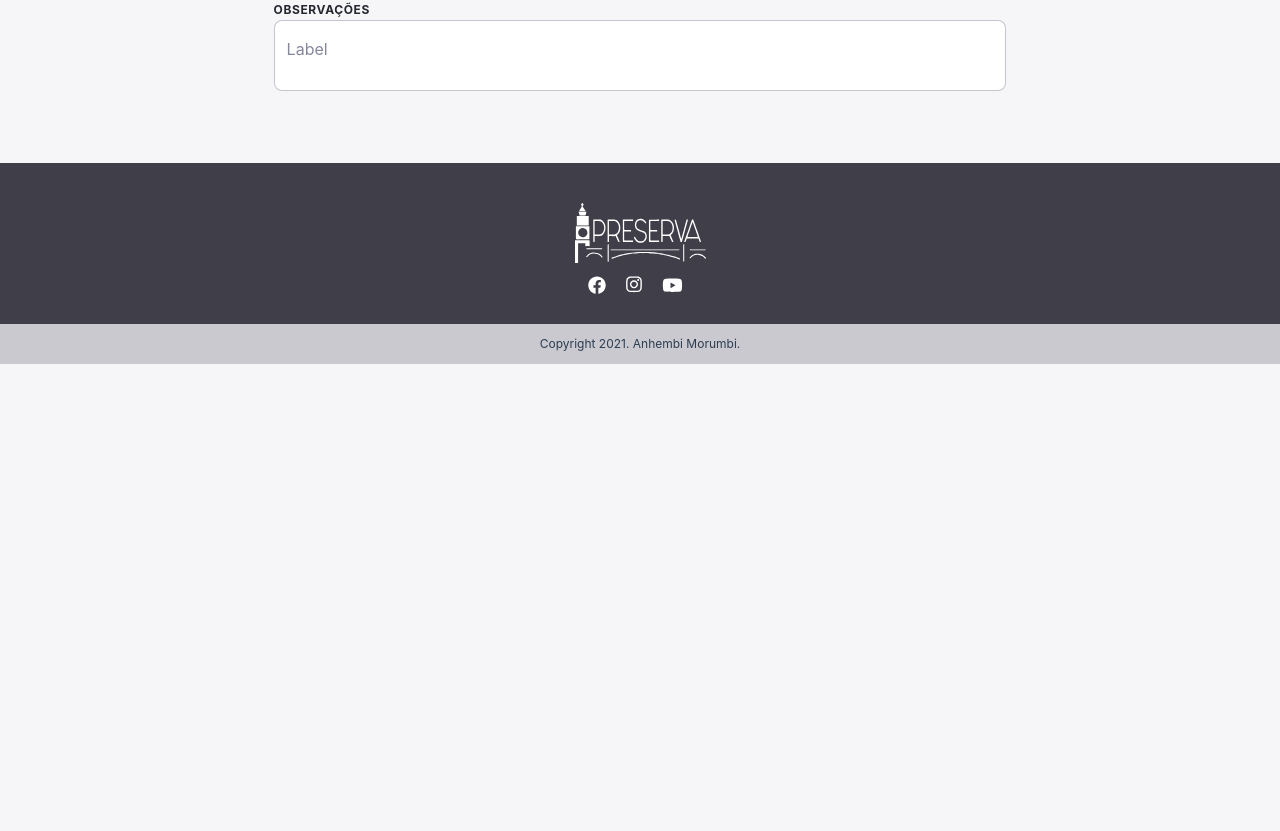
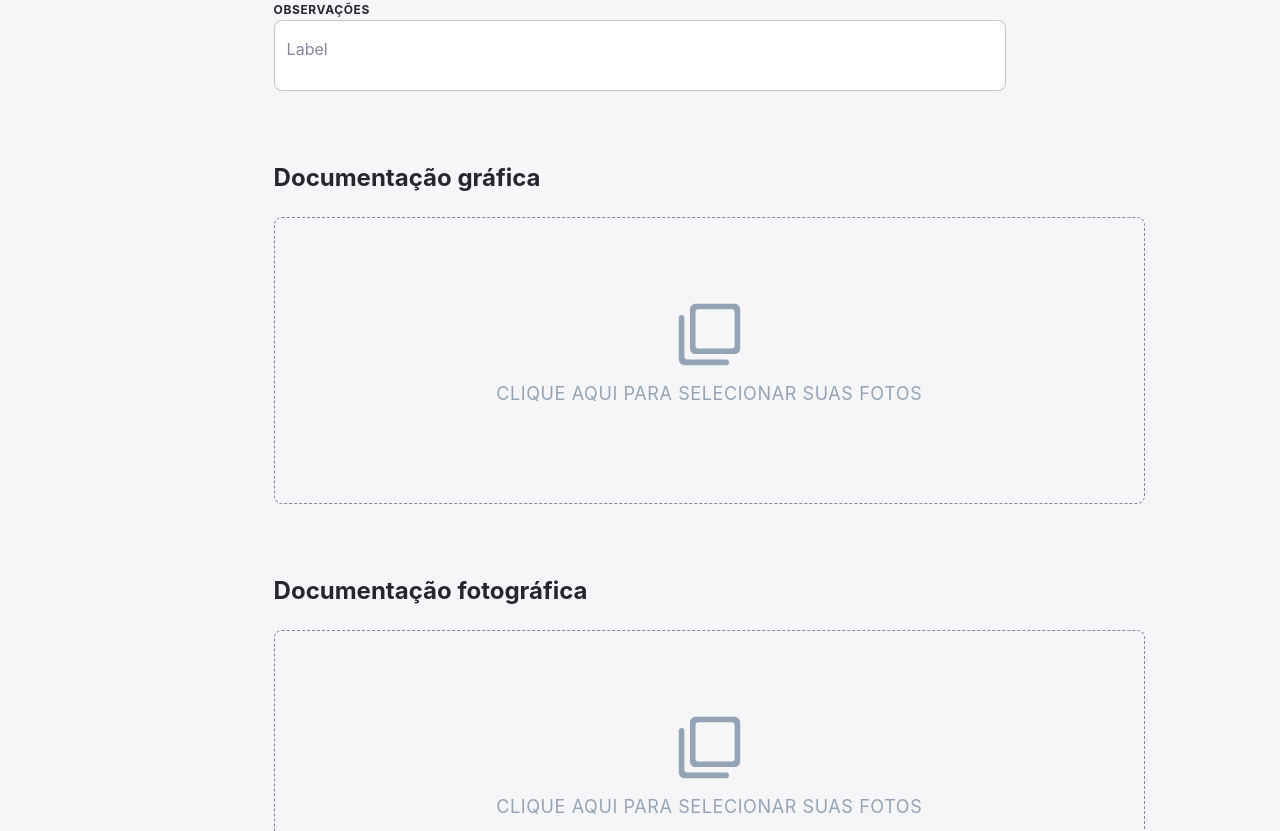
Before and after one commit to mmorillodev/conpresp-front, a React (Create React App) app: page /novo-patrimonio in a window 1280 px wide. Shown: the part 3729-4560 px from the top of the page. Before the commit the page ends 4095 px from the top, so only its background shows below. Built offline with nearby package versions, Linux system fonts and the light colour scheme; no server answers.

Commit message:
finish styling

```diff
--- a/src/pages/NewPatrimony/NewPatrimony.module.scss
+++ b/src/pages/NewPatrimony/NewPatrimony.module.scss
@@ -155,3 +155,32 @@ form {
 .resolutionItem {
   margin-bottom: 1rem;
 }
+
+.inputFile {
+  display: flex;
+  justify-content: center;
+  align-items: center;
+  width: 871.47px;
+  height: 287px;
+  border: 1px dashed #85879b;
+  border-radius: 8px;
+
+  .fileDesc {
+    font-style: normal;
+    font-weight: normal;
+    font-size: 18px;
+    line-height: 160%;
+    font-family: -apple-system, BlinkMacSystemFont, 'Segoe UI', 'Roboto',
+      'Oxygen', 'Ubuntu', 'Cantarell', 'Fira Sans', 'Droid Sans',
+      'Helvetica Neue', sans-serif;
+    color: #94a4b5 !important;
+  }
+
+  img {
+    margin-bottom: 14px;
+  }
+
+  input {
+    display: none;
+  }
+}
--- a/src/pages/NewPatrimony/NewPatrimony.tsx
+++ b/src/pages/NewPatrimony/NewPatrimony.tsx
@@ -1,5 +1,6 @@
 import { FC } from 'react'
 import Select from '../../components/Select/Select'
+import copyIcon from '../../assets/copy_24px.svg'
 
 import styles from './NewPatrimony.module.scss'
 
@@ -303,6 +304,30 @@ const NewPatrimony: FC = () => (
           <textarea placeholder="Label" />
         </label>
       </section>
+      <section>
+        <div className={styles.sectionTitle}>
+          <h2>Documentação gráfica</h2>
+        </div>
+        <label className={styles.inputFile}>
+          <input type="file" multiple />
+          <img src={copyIcon} alt="File icon" />
+          <span className={styles.fileDesc}>
+            Clique aqui para selecionar suas fotos
+          </span>
+        </label>
+      </section>
+      <section>
+        <div className={styles.sectionTitle}>
+          <h2>Documentação fotográfica</h2>
+        </div>
+        <label className={styles.inputFile}>
+          <input type="file" multiple />
+          <img src={copyIcon} alt="File icon" />
+          <span className={styles.fileDesc}>
+            Clique aqui para selecionar suas fotos
+          </span>
+        </label>
+      </section>
     </form>
   </>
 )
```
Also changed, not shown: src/assets/copy_24px.svg (added).
